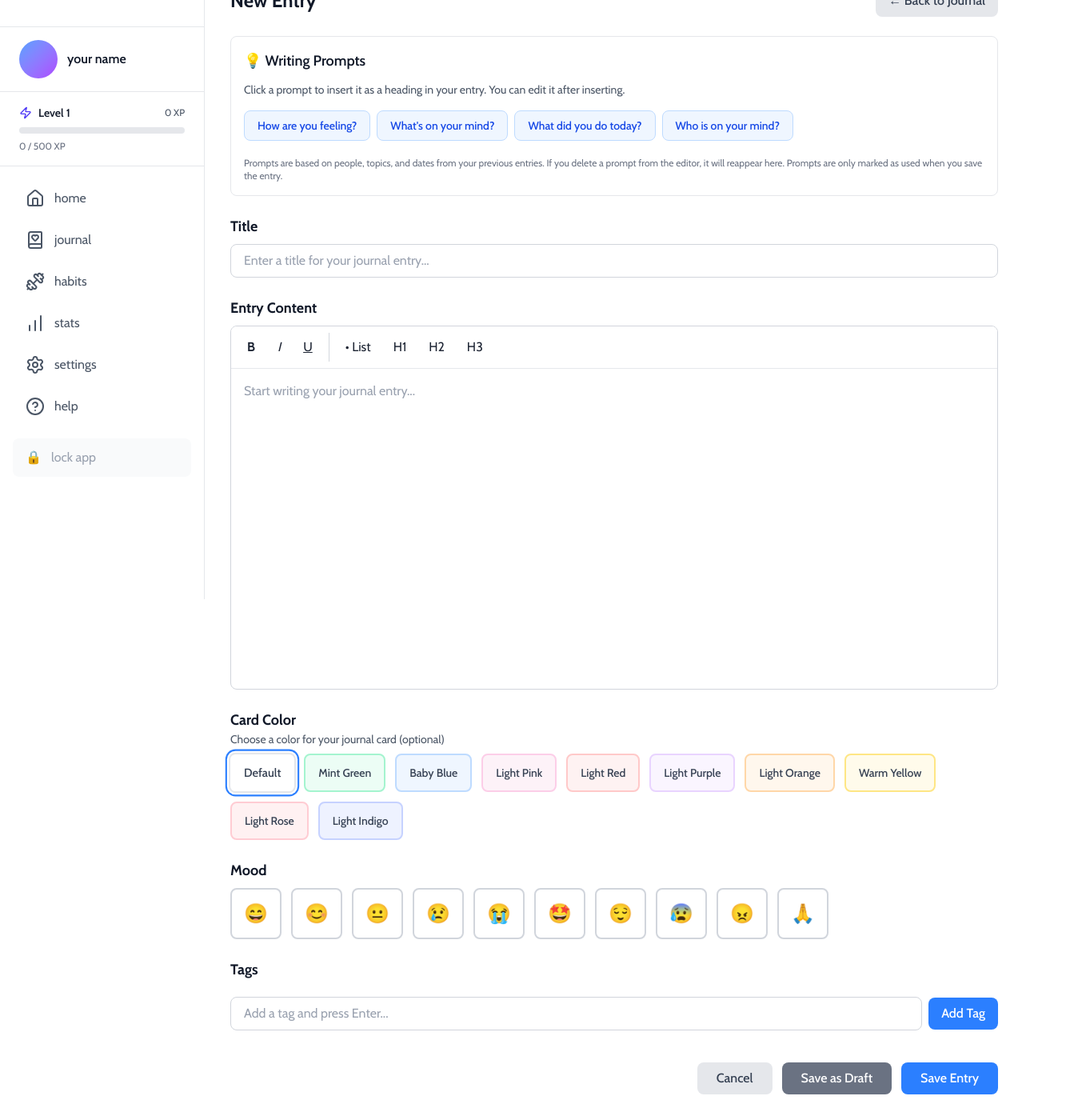
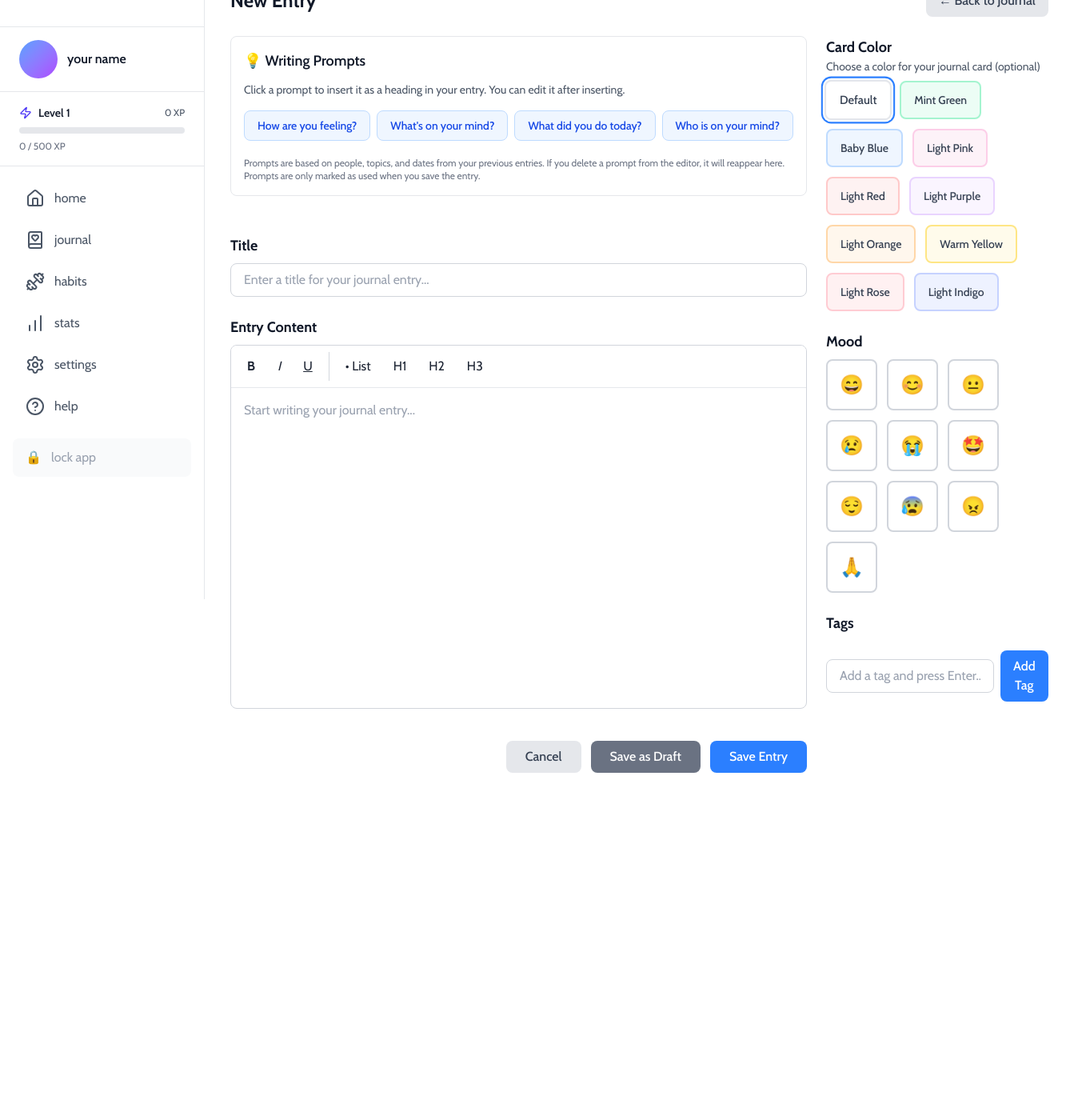
Before and after one commit to MikolWhy/TalkBook, a Next.js app: page /journal/new in a window 1280 px wide. Shown: the part 51-1451 px from the top of the page at 80% size, 1343 px wide, since content can reach past the window. After the commit the page ends 1049 px from the top, so only its background shows below. Built offline with nearby package versions, Linux system fonts and the light colour scheme.

Commit message:
update new entry page

```diff
--- a/app/journal/new/page.tsx
+++ b/app/journal/new/page.tsx
@@ -731,29 +731,38 @@ export default function NewEntryPage() {
         </button>
       </div>
 
+      {/* Two Column Layout: 2/3 left, 1/3 right */}
+      <div className="flex gap-6">
+        {/* Left Column (2/3) - Writing Section */}
+        <div className="flex-[2] space-y-6 text-gray-900">
+          {/* Prompts Section - Side by Side */}
+          <div className="flex gap-4 items-stretch">
             {/* ============================================================================ */}
             {/* SIMPLIFIED: Clickable Name Prompts */}
             {/* ============================================================================ */}
             {availablePrompts.length > 0 && (
+              <div className="flex-1 flex flex-col">
                 <PromptSuggestions
                   prompts={availablePrompts}
                   editorRef={editorRef}
                   onPromptInserted={handlePromptInserted}
                 />
+              </div>
             )}
 
             {/* ============================================================================ */}
             {/* SIMPLIFIED: Non-Clickable Topic Suggestions */}
             {/* ============================================================================ */}
             {topicSuggestions.length > 0 && (
+              <div className="flex-1 flex flex-col">
                 <TopicSuggestions suggestions={topicSuggestions} />
+              </div>
             )}
+          </div>
 
-      {/* ============================================================================ */}
-      {/* TEAMMATE'S CODE (AADIL) - Entry Form - KEPT EXACTLY AS IS */}
-      {/* ============================================================================ */}
-      <div className="space-y-6 text-gray-900">
-        <div>
+          <div className="flex items-start gap-4">
+            {/* Title - 2/3 width */}
+            <div className="flex-[2]">
               <div className="mb-2">
                 <h2 className="text-lg font-bold text-gray-900">Title</h2>
               </div>
@@ -768,9 +777,9 @@ export default function NewEntryPage() {
               </div>
             </div>
 
-        {/* Journal Selector */}
+            {/* Journal Selector - 1/3 width */}
             {journals.length > 0 && (
-          <div>
+              <div className="flex-1">
                 <div className="mb-2">
                   <h2 className="text-lg font-bold text-gray-900">Journal</h2>
                 </div>
@@ -790,7 +799,9 @@ export default function NewEntryPage() {
                 </div>
               </div>
             )}
+          </div>
 
+          {/* Entry Content */}
           <div className="">
             <div className="mb-2">
               <h2 className="text-lg font-bold text-gray-900">Entry Content</h2>
@@ -805,6 +816,33 @@ export default function NewEntryPage() {
             />
           </div>
 
+          {/* Action Buttons */}
+          <div className="flex justify-end gap-3 pt-4">
+            <button
+              onClick={handleBack}
+              className="px-6 py-2 bg-gray-200 text-gray-700 rounded-lg hover:bg-gray-300 transition-colors font-medium"
+            >
+              Cancel
+            </button>
+            <button
+              onClick={handleSaveDraft}
+              disabled={isSaving}
+              className="px-6 py-2 bg-gray-500 text-white rounded-lg hover:bg-gray-600 transition-colors font-medium disabled:opacity-50 disabled:cursor-not-allowed"
+            >
+              {isSaving ? "Saving..." : "Save as Draft"}
+            </button>
+            <button
+              onClick={handleSave}
+              disabled={isSaving}
+              className="px-6 py-2 bg-blue-500 text-white rounded-lg hover:bg-blue-600 transition-colors font-medium disabled:opacity-50 disabled:cursor-not-allowed"
+            >
+              {isSaving ? "Saving..." : "Save Entry"}
+            </button>
+          </div>
+        </div>
+
+        {/* Right Column (1/3) - Settings and Suggestions */}
+        <div className="flex-1 space-y-6 text-gray-900">
           {/* Card Color Selector */}
           <div>
             <div className="mb-2">
@@ -816,12 +854,9 @@ export default function NewEntryPage() {
                 <button
                   key={colorOption.id}
                   onClick={() => setCardColor(colorOption.id)}
-                className={`px-4 py-3 rounded-lg border-2 transition-all ${
-                  colorOption.bgClass
-                } ${
-                  colorOption.borderClass
-                } ${
-                  cardColor === colorOption.id
+                  className={`px-4 py-3 rounded-lg border-2 transition-all ${colorOption.bgClass
+                    } ${colorOption.borderClass
+                    } ${cardColor === colorOption.id
                       ? "ring-2 ring-blue-500 ring-offset-2 scale-105"
                       : "hover:scale-105"
                     }`}
@@ -832,6 +867,7 @@ export default function NewEntryPage() {
             </div>
           </div>
 
+          {/* Mood */}
           <div>
             <div className="mb-2">
               <h2 className="text-lg font-bold text-gray-900">Mood</h2>
@@ -841,8 +877,7 @@ export default function NewEntryPage() {
                 <button
                   key={moodOption.id}
                   onClick={() => setMood(mood === moodOption.id ? null : moodOption.id)}
-                className={`flex flex-col items-center justify-center w-16 h-16 rounded-lg border-2 transition-all hover:scale-105 ${
-                  mood === moodOption.id
+                  className={`flex flex-col items-center justify-center w-16 h-16 rounded-lg border-2 transition-all hover:scale-105 ${mood === moodOption.id
                       ? "border-blue-500 bg-blue-50 shadow-md"
                       : "border-gray-300 hover:border-gray-400"
                     }`}
@@ -854,6 +889,8 @@ export default function NewEntryPage() {
               ))}
             </div>
           </div>
+
+          {/* Tags */}
           <div>
             <div className="mb-2">
               <h2 className="text-lg font-bold text-gray-900">Tags</h2>
@@ -895,27 +932,6 @@ export default function NewEntryPage() {
               </button>
             </div>
           </div>
-        <div className="flex justify-end gap-3 pt-4">
-          <button
-            onClick={handleBack}
-            className="px-6 py-2 bg-gray-200 text-gray-700 rounded-lg hover:bg-gray-300 transition-colors font-medium"
-          >
-            Cancel
-          </button>
-          <button
-            onClick={handleSaveDraft}
-            disabled={isSaving}
-            className="px-6 py-2 bg-gray-500 text-white rounded-lg hover:bg-gray-600 transition-colors font-medium disabled:opacity-50 disabled:cursor-not-allowed"
-          >
-            {isSaving ? "Saving..." : "Save as Draft"}
-          </button>
-          <button
-            onClick={handleSave}
-            disabled={isSaving}
-            className="px-6 py-2 bg-blue-500 text-white rounded-lg hover:bg-blue-600 transition-colors font-medium disabled:opacity-50 disabled:cursor-not-allowed"
-          >
-            {isSaving ? "Saving..." : "Save Entry"}
-          </button>
         </div>
       </div>
 
```
Lines whose indentation alone changed are shown as unchanged.
